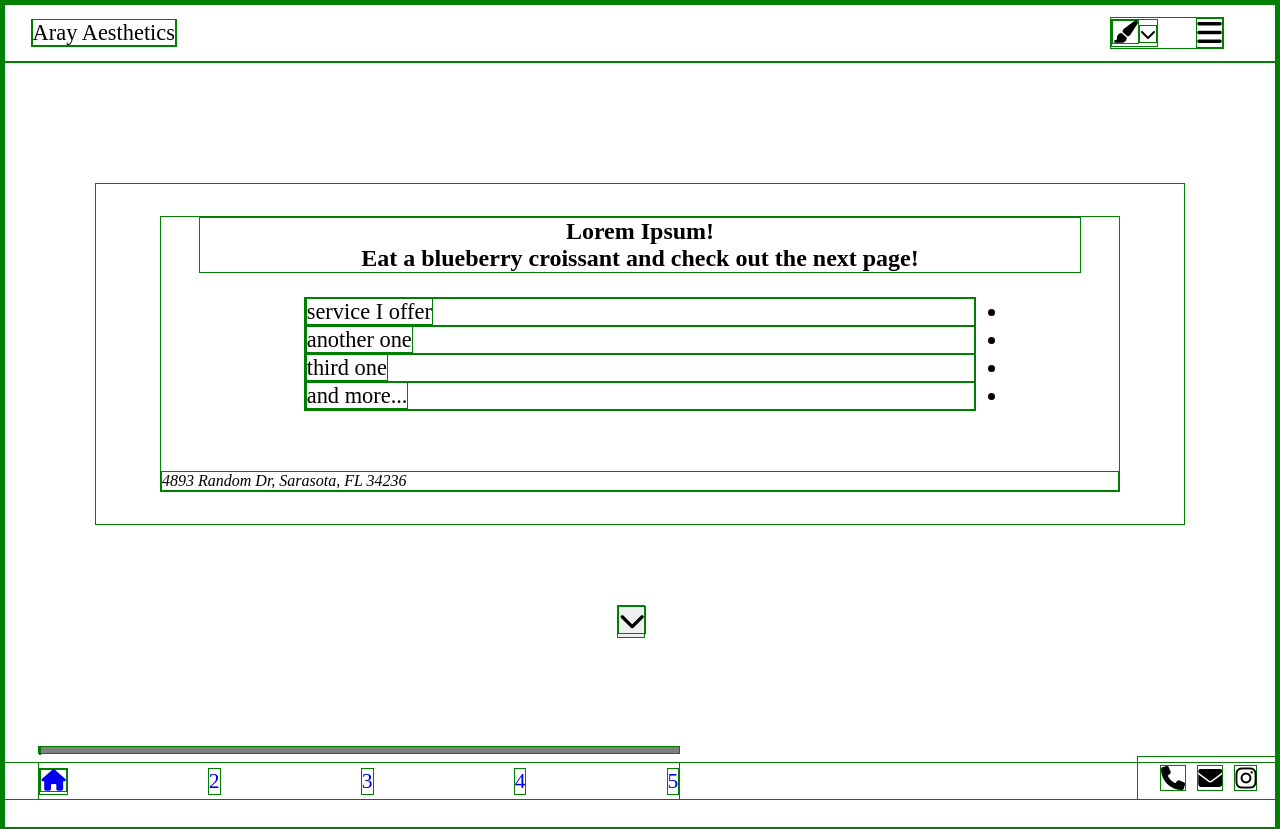
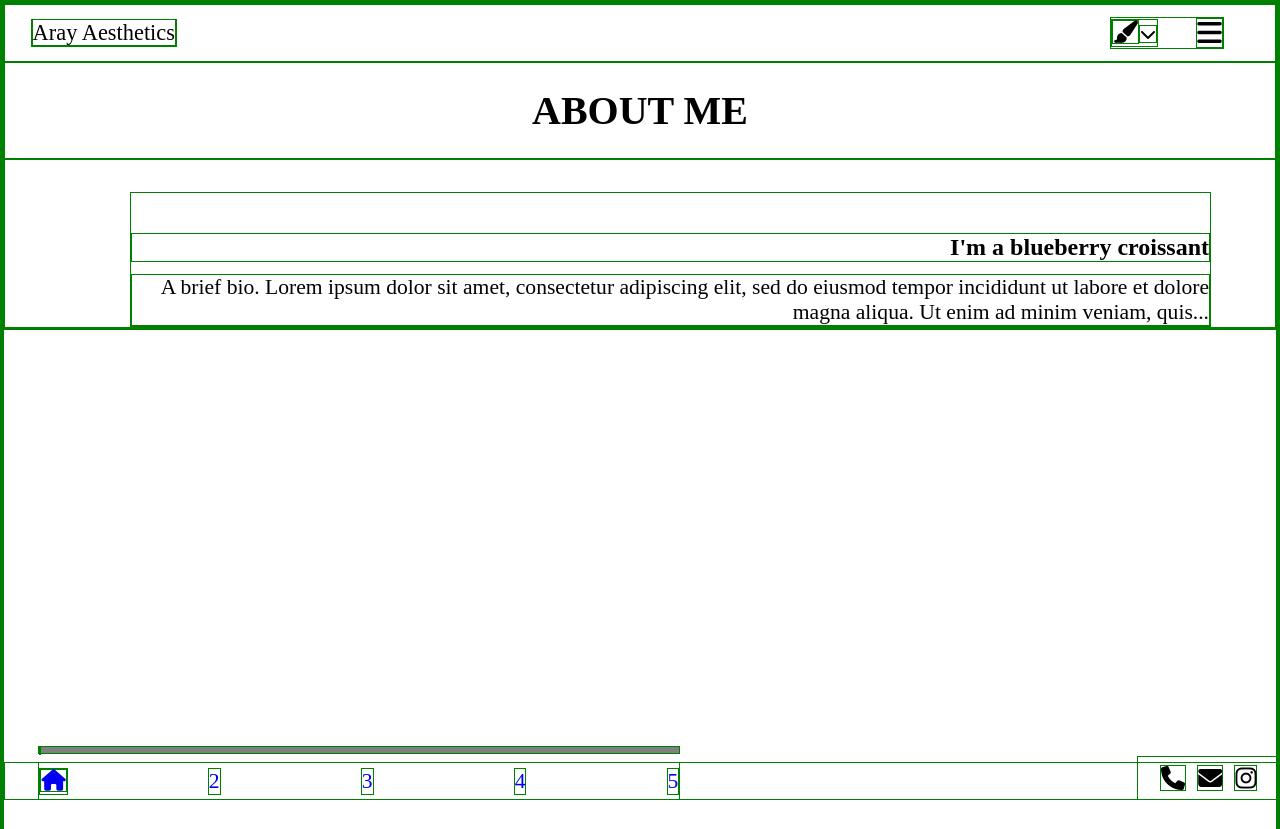
Before and after one commit to Diza41a/Aray-Aesthetics, a React (Create React App) app: page / in a window 1280 px wide. Shown: the top 829 px of the page. Built offline with nearby package versions, Linux system fonts and the light colour scheme.

Commit message:
Started AboutMe.jsx, saving progress for the night...

```diff
--- a/src/App.js
+++ b/src/App.js
@@ -3,14 +3,16 @@ import './styles/themes.css';
 
 // Component imports
 import Header from './components/Header.jsx';
+import SliderLinks from './components/SliderLinks.jsx';
 import Landing from './components/Landing.jsx';
-import SliderLinks from './components/SliderLinks.jsx';
+import AboutMe from './components/AboutMe.jsx';
 
 function App() {
   return (
     <div className="App">
       <Header />
       <Landing />
+      <AboutMe />
       <SliderLinks />
     </div>
   );
--- /dev/null
+++ b/src/components/AboutMe.jsx
@@ -0,0 +1,19 @@
+import React from 'react';
+
+export default function AboutMe() {
+  return (
+    <>
+      <h2 className="section-title">About Me</h2>
+      <div className="about-me-wrap">
+        <div className="about-me-description">
+          <h4 className="title">I'm a blueberry croissant</h4>
+          <p className="bio">
+            A brief bio.  Lorem ipsum dolor sit amet, consectetur adipiscing elit,
+            sed do eiusmod tempor incididunt ut labore et dolore magna aliqua.
+            Ut enim ad minim veniam, quis...
+          </p>
+        </div>
+      </div>
+    </>
+  );
+}
--- a/src/components/Landing.jsx
+++ b/src/components/Landing.jsx
@@ -2,7 +2,7 @@ import React from 'react';
 
 export default function Landing() {
   return (
-    <div className="landing-wrap">
+    <div className="landing-wrap hidden-dev">
       <div className="landing-intro-wrap">
         <div className="landing-intro-body">
           <h2>Lorem Ipsum! <br /> Eat a blueberry croissant and check out the next page!</h2>
--- a/src/styles/layout.css
+++ b/src/styles/layout.css
@@ -6,6 +6,10 @@
 
 button {
   cursor: pointer;
+}
+
+.hidden-dev {
+  display: none;
 }
 
 .App {
@@ -102,6 +106,12 @@ button {
 .App .page-progress-wrap .page-progress-indicators a {
   text-decoration: none;
 }
+.App .section-title {
+  text-transform: uppercase;
+  text-align: center;
+  padding: 3vh 0;
+  font-size: 40px;
+}
 .App .landing-wrap {
   height: 95.5vh;
 }
@@ -127,7 +137,7 @@ button {
 }
 .App .landing-wrap .landing-intro-wrap .landing-intro-body .address-bar {
   font-style: italic;
-  margin-top: 7.5vh;
+  margin: 7.5vh auto 2.5vh auto;
 }
 .App .landing-wrap #leave-landing-button {
   width: 28px;
@@ -135,5 +145,20 @@ button {
   margin-top: 10vh;
   font-size: 26.4px;
 }
+.App .about-me-wrap .about-me-description {
+  width: 85%;
+  margin-top: 4vh;
+  margin-right: 5vw;
+  margin-left: auto;
+  padding-top: 5vh;
+  text-align: right;
+}
+.App .about-me-wrap .about-me-description .title {
+  font-size: 24px;
+  margin-bottom: 1.5vh;
+}
+.App .about-me-wrap .about-me-description .bio {
+  font-size: 21.6px;
+}
 
 /*# sourceMappingURL=layout.css.map */
```
Also changed, not shown: src/styles/layout.scss (+37 -1 lines), 1 other file (tests, documents, lock files or other folders).
